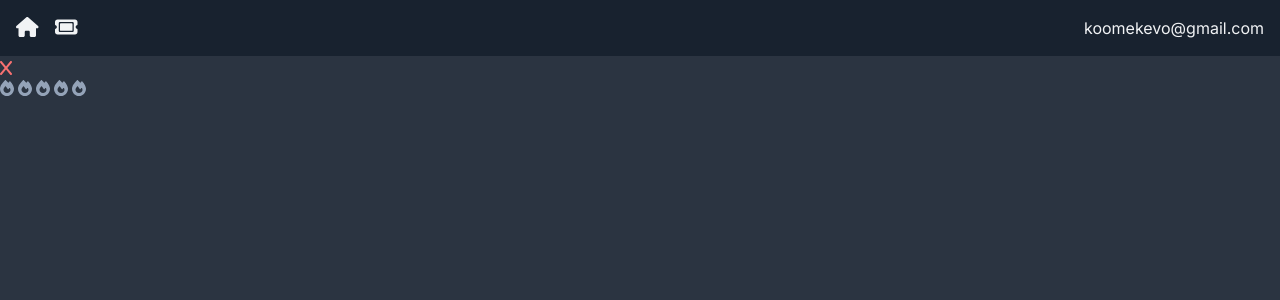
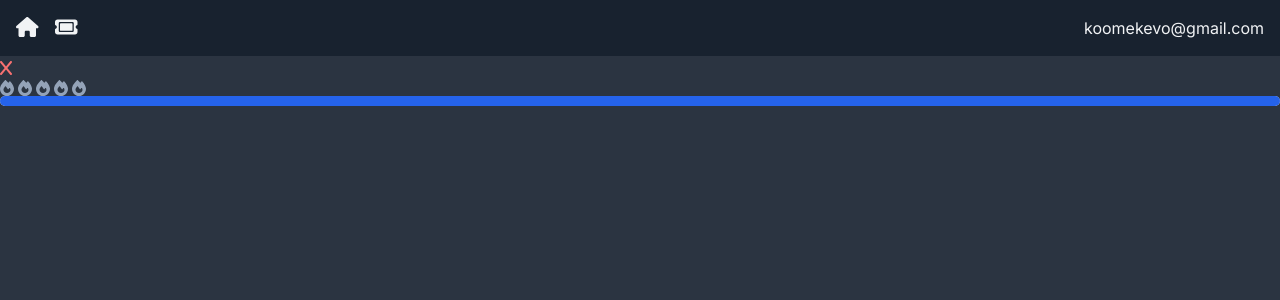
Before and after one commit to koomekevo/nextlarge, a Next.js app: page / in a window 1280 px wide. Shown: the top 300 px of the page. Built offline with nearby package versions, Linux system fonts and the light colour scheme.

Commit message:
Update ProgressDisplay.jsx

```diff
--- a/app/(components)/ProgressDisplay.jsx
+++ b/app/(components)/ProgressDisplay.jsx
@@ -1,7 +1,12 @@
-import React from "react";
-
-const ProgressDisplay = () => {
-  return <div>ProgressDisplay</div>;
+const ProgressDisplay = ({ progress }) => {
+  return (
+    <div className="w-full bg-gray-200 rounded-full h-2.5 dark:bg-gray-700">
+      <div
+        className="bg-blue-600 h-2.5 rounded-full"
+        style={{ width: `${progress}%` }}
+      ></div>
+    </div>
+  );
 };
 
 export default ProgressDisplay;
--- a/app/(components)/TicketCard.jsx
+++ b/app/(components)/TicketCard.jsx
@@ -1,11 +1,13 @@
 import DeleteBlock from "./DeleteBlock";
 import PriorityDisplay from "./PriorityDisplay";
+import ProgressDisplay from "./ProgressDisplay";
 
 const TicketCard = () => {
   return (
     <div>
       <DeleteBlock />
       <PriorityDisplay />
+      <ProgressDisplay />
     </div>
   );
 };
```
